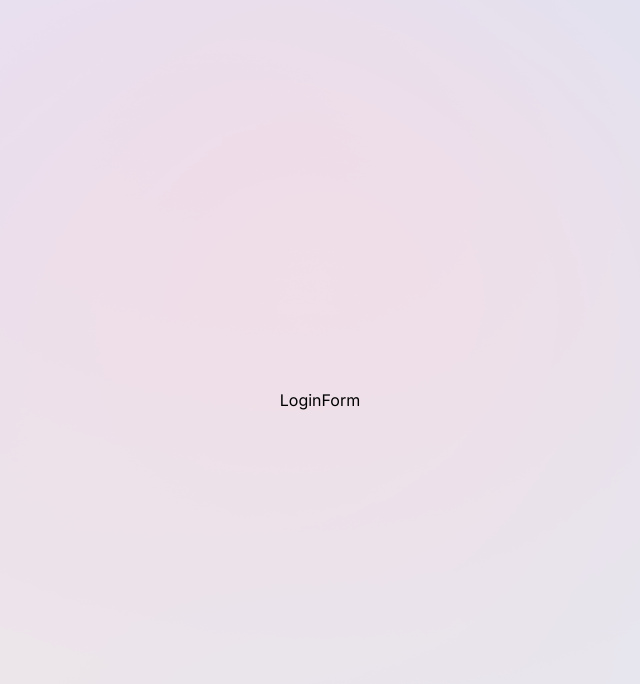
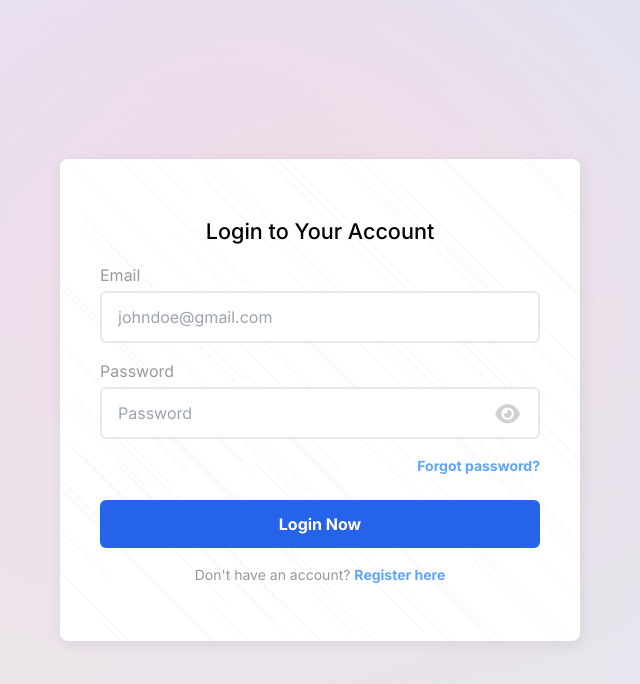
Before and after one commit to janysoth/ReactProjects, a Next.js app in the folder notes-app-v2/client/: page /login in a window 1280 px wide. Shown: the top 684 px of the page, without its empty margins (320-960 px from the left). Built offline with nearby package versions, Linux system fonts and the light colour scheme.

Commit message:
feat: Create markup for login page.

```diff
--- a/notes-app-v2/client/app/components/auth/LoginForm.tsx
+++ b/notes-app-v2/client/app/components/auth/LoginForm.tsx
@@ -1,9 +1,91 @@
-import React from 'react'
+"use client";
+import { useUserContext } from "@/context/userContext";
+import React from "react";
 
-const LoginForm = () => {
+function LoginForm() {
+  const { loginUser, userState, handlerUserInput } = useUserContext();
+  const { email, password } = userState;
+  const [showPassword, setShowPassword] = React.useState(false);
+
+  const togglePassword = () => setShowPassword(!showPassword);
+
   return (
-    <div>LoginForm</div>
-  )
+    <form className="relative m-[2rem] px-10 py-14 rounded-lg bg-white w-full max-w-[520px]">
+      <div className="relative z-10">
+        <h1 className="mb-2 text-center text-[1.35rem] font-medium">
+          Login to Your Account
+        </h1>
+
+        <div className="mt-[1rem] flex flex-col">
+          <label htmlFor="email" className="mb-1 text-[#999]">
+            Email
+          </label>
+          <input
+            type="text"
+            id="email"
+            value={email}
+            onChange={(e) => handlerUserInput("email")(e)}
+            name="email"
+            className="px-4 py-3 border-[2px] rounded-md outline-[#2ECC71] text-gray-800"
+            placeholder="johndoe@gmail.com"
+          />
+        </div>
+        <div className="relative mt-[1rem] flex flex-col">
+          <label htmlFor="password" className="mb-1 text-[#999]">
+            Password
+          </label>
+          <input
+            type={showPassword ? "text" : "password"}
+            id="password"
+            value={password}
+            onChange={(e) => handlerUserInput("password")(e)}
+            name="password"
+            className="px-4 py-3 border-[2px] rounded-md outline-[#2ECC71] text-gray-800"
+            placeholder="Password"
+          />
+          <button
+            type="button"
+            className="absolute p-1 right-4 top-[43%] text-[22px] text-[#999] opacity-45"
+          >
+            {showPassword ? (
+              <i className="fas fa-eye-slash" onClick={togglePassword}></i>
+            ) : (
+              <i className="fas fa-eye" onClick={togglePassword}></i>
+            )}
+          </button>
+        </div>
+        <div className="mt-4 flex justify-end">
+          <a
+            href="/forgot-password"
+            className="font-bold text-blue-400 text-[14px] hover:text-[#7263F3] transition-all duration-300"
+          >
+            Forgot password?
+          </a>
+        </div>
+        <div className="flex">
+          <button
+            type="submit"
+            disabled={!email || !password}
+            onClick={loginUser}
+            className="mt-[1.5rem] flex-1 px-4 py-3 font-bold bg-blue-600 text-white rounded-md hover:bg-blue-800 transition-colors"
+          >
+            Login Now
+          </button>
+        </div>
+
+        <p className='mt-4 px-[2rem] text-center text-[#999] text-[14px]'>
+          Don't have an account?{" "}
+          <a
+            href="/register"
+            className='font-bold text-blue-400 hover:text-[#7263f3] transition-all duration-300'
+          >
+            Register here
+          </a>
+        </p>
+      </div>
+      <img src="/flurry.png" alt="" />
+    </form>
+  );
 }
 
-export default LoginForm
+export default LoginForm;
--- a/notes-app-v2/client/context/userContext.js
+++ b/notes-app-v2/client/context/userContext.js
@@ -50,6 +50,9 @@ export const UserContextProvider = ({ children }) => {
     }
   };
 
+  // Log in
+  const loginUser = async (e) => { };
+
   // Dynamic form handler
   const handleUserInput = (name) => (e) => {
     const value = e.target.value;
```
